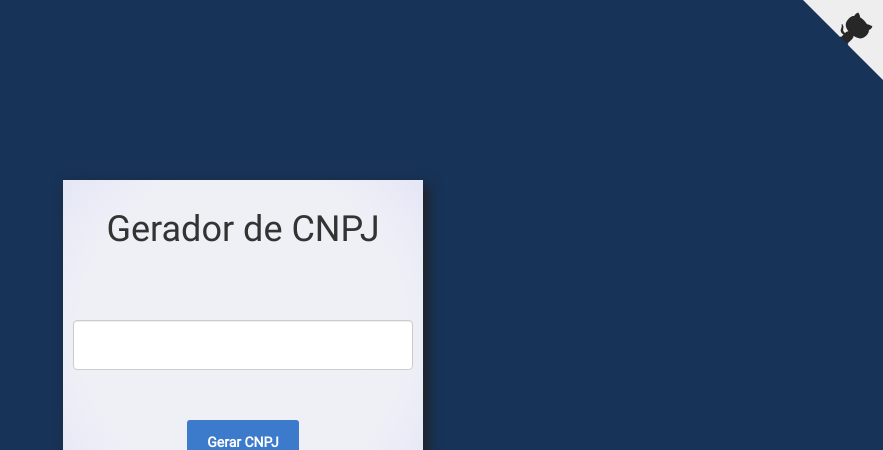
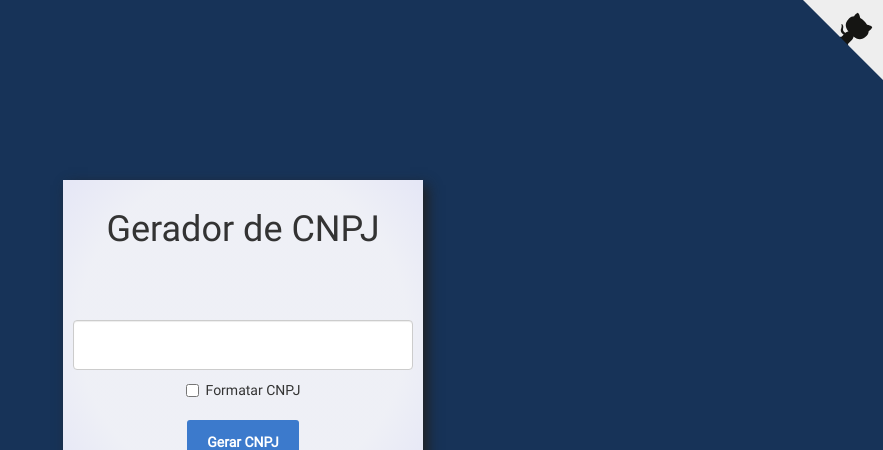
Before and after one commit to davidalves1/gerador-cnpj, a plain HTML site: page index.html in a window 1280 px wide. Shown: the top 450 px of the page, without its empty margins (397-1280 px from the left). Drawn offline with Linux system fonts and the light colour scheme.

Commit message:
Checkbox para formatar CNPJ

```diff
--- a/dist/js/app.min.js
+++ b/dist/js/app.min.js
@@ -1 +1 @@
-var app=angular.module("cnpjApp",[]);app.controller("MainController",function(){var n=this;n.cnpj="",n.formatarCnpj=!1,console.log("cnpj: "+n.cnpj),n.gerarCnpj=function(){for(var r=[],a=0;8>a;a++)r.push(Math.floor(10*Math.random()));r.push(0,0,0,1);var o=[5,4,3,2,9,8,7,6,5,4,3,2],c=0;angular.forEach(o,function(n,a){c+=r[a]*n});var p=c%11;p=2>p?0:11-p,r.push(p);var l=[6,5,4,3,2,9,8,7,6,5,4,3,2],t=0;angular.forEach(l,function(n,a){t+=r[a]*n});var u=t%11;return u=2>u?0:11-u,r.push(u),n.cnpj=r.join("")}}),app.filter("cnpj",function(){return function(n,r){return formatado&&""!=r?r.slice(0,2)+"."+r.slice(2,5)+"."+r.slice(5,8)+"/"+r.slice(8,12)+"-"+r.slice(12,14):r.replace(/\D/,"")}});
+"use strict";var app=angular.module("cnpjApp",[]);app.controller("MainController",["$scope",function(a){var r=this;r.cnpj="",r.gerarCnpj=function(){for(var a=[],n=0;8>n;n++)a.push(Math.floor(10*Math.random()));a.push(0,0,0,1);var p=[5,4,3,2,9,8,7,6,5,4,3,2],o=0;angular.forEach(p,function(r,n){o+=a[n]*r});var c=o%11;c=2>c?0:11-c,a.push(c);var t=[6,5,4,3,2,9,8,7,6,5,4,3,2],u=0;angular.forEach(t,function(r,n){u+=a[n]*r});var d=u%11;d=2>d?0:11-d,a.push(d),r.cnpj=a.join(""),r.formatarCnpj===!0&&(r.cnpj=r.cnpj.replace(/(\d{2})(\d{3})(\d{3})(\d{4})(\d{2})/g,"$1.$2.$3/$4-$5"))},r.formatarCnpj=!1,a.$watch("vm.formatarCnpj",function(){r.cnpj=r.cnpj.replace(/(\d{2})(\d{3})(\d{3})(\d{4})(\d{2})/g,"$1.$2.$3/$4-$5")},!0)}]);
--- a/index.html
+++ b/index.html
@@ -18,6 +18,12 @@
                     </div>
                     <div class="card-body">
                         <input type="text" id="txtCnpj" class="form-control input-text text-center" ng-model="main.cnpj">
+                        <div class="checkbox">
+                            <label>
+                                <input type="checkbox" id="chkFormatarCnpj" ng-model="main.formatarCnpj" />
+                                <span>Formatar CNPJ</span>
+                            </label>
+                        </div>
                     </div>
                     <div class="card-footer">
                         <button id="btnCnpj" class="btn-card" ng-click="main.gerarCnpj()">Gerar CNPJ</button>
@@ -38,11 +44,7 @@
         </div>
         <div class="row">
             <a href="https://github.com/davidalves1/gerador-cnpj">
-                <svg width="80" height="80" viewbox="0 0 250 250" style="position: absolute; top: 0px; fill: rgb(39, 39, 39); right: 0px;">
-                    <path d="M0 0l115 115h15l12 27 108 108V0z" fill="#EEE"></path>
-                    <path d="M128 109c-15-9-9-19-9-19 3-7 2-11 2-11-1-7 3-2 3-2 4 5 2 11 2 11-3 10 5 15 9 16" style="transform-origin: 130px 106px 0px;"></path>
-                    <path d="M115 115s4 2 5 0l14-14c3-2 6-3 8-3-8-11-15-24 2-41 5-5 10-7 16-7 1-2 3-7 12-11 0 0 5 3 7 16 4 2 8 5 12 9s7 8 9 12c14 3 17 7 17 7-4 8-9 11-11 11 0 6-2 11-7 16-16 16-30 10-41 2 0 3-1 7-5 11l-12 11c-1 1 1 5 1 5z"></path>
-                </svg>
+                <svg width="80" height="80" viewBox="0 0 250 250" style="fill:#EEE; color:#151513; position: absolute; top: 0; border: 0; right: 0;"><path d="M0,0 L115,115 L130,115 L142,142 L250,250 L250,0 Z"></path><path d="M128.3,109.0 C113.8,99.7 119.0,89.6 119.0,89.6 C122.0,82.7 120.5,78.6 120.5,78.6 C119.2,72.0 123.4,76.3 123.4,76.3 C127.3,80.9 125.5,87.3 125.5,87.3 C122.9,97.6 130.6,101.9 134.4,103.2" fill="currentColor" style="transform-origin: 130px 106px;" class="octo-arm"></path><path d="M115.0,115.0 C114.9,115.1 118.7,116.5 119.8,115.4 L133.7,101.6 C136.9,99.2 139.9,98.4 142.2,98.6 C133.8,88.0 127.5,74.4 143.8,58.0 C148.5,53.4 154.0,51.2 159.7,51.0 C160.3,49.4 163.2,43.6 171.4,40.1 C171.4,40.1 176.1,42.5 178.8,56.2 C183.1,58.6 187.2,61.8 190.9,65.4 C194.5,69.0 197.7,73.2 200.1,77.6 C213.8,80.2 216.3,84.9 216.3,84.9 C212.7,93.1 206.9,96.0 205.4,96.6 C205.1,102.4 203.0,107.8 198.3,112.5 C181.9,128.9 168.3,122.5 157.7,114.1 C157.9,116.9 156.7,120.9 152.7,124.9 L141.0,136.5 C139.8,137.7 141.6,141.9 141.8,141.8 Z" fill="currentColor" class="octo-body"></path></svg>
             </a>
         </div>
     </div>
```
Also changed, not shown: dist/css/style.min.css (+1 -1 lines).
